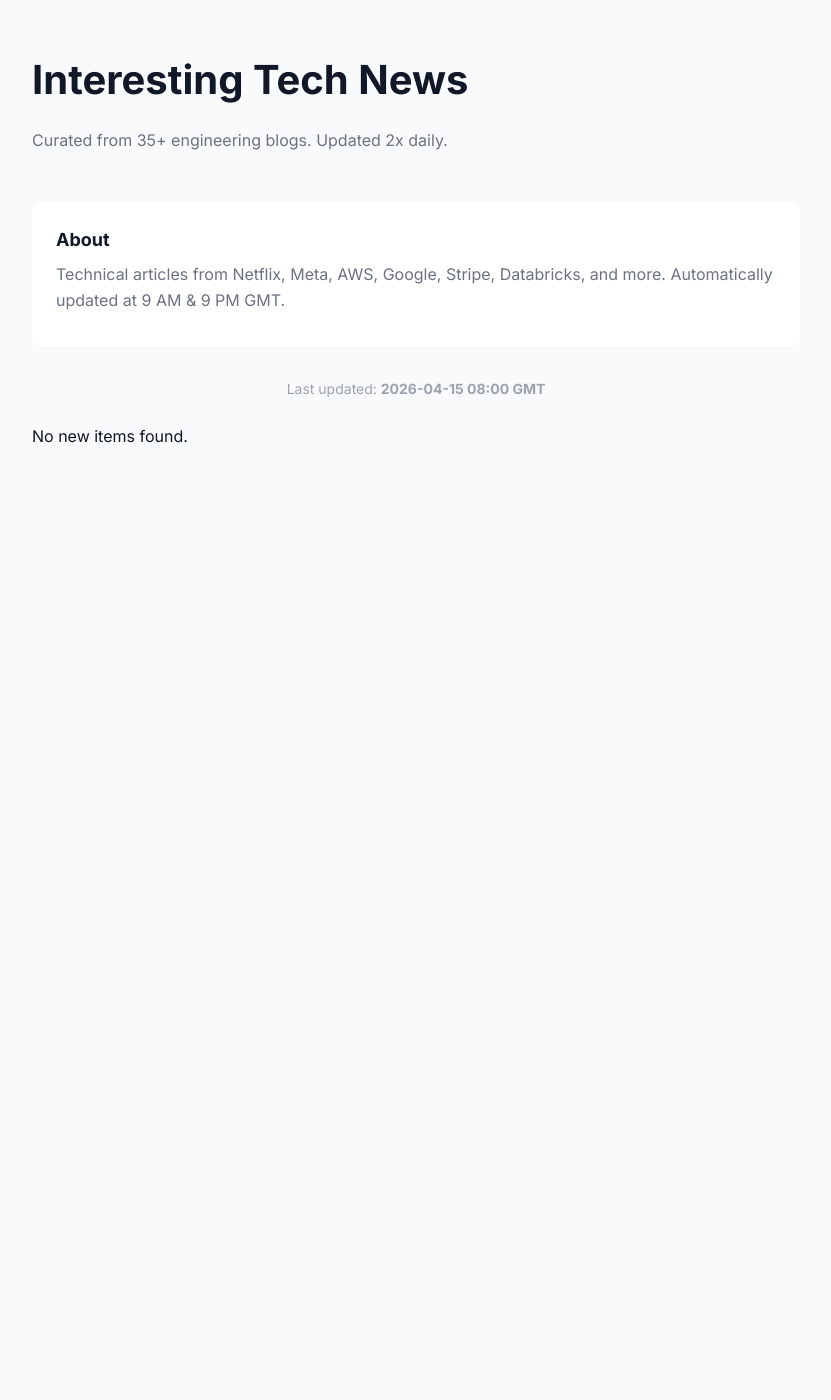
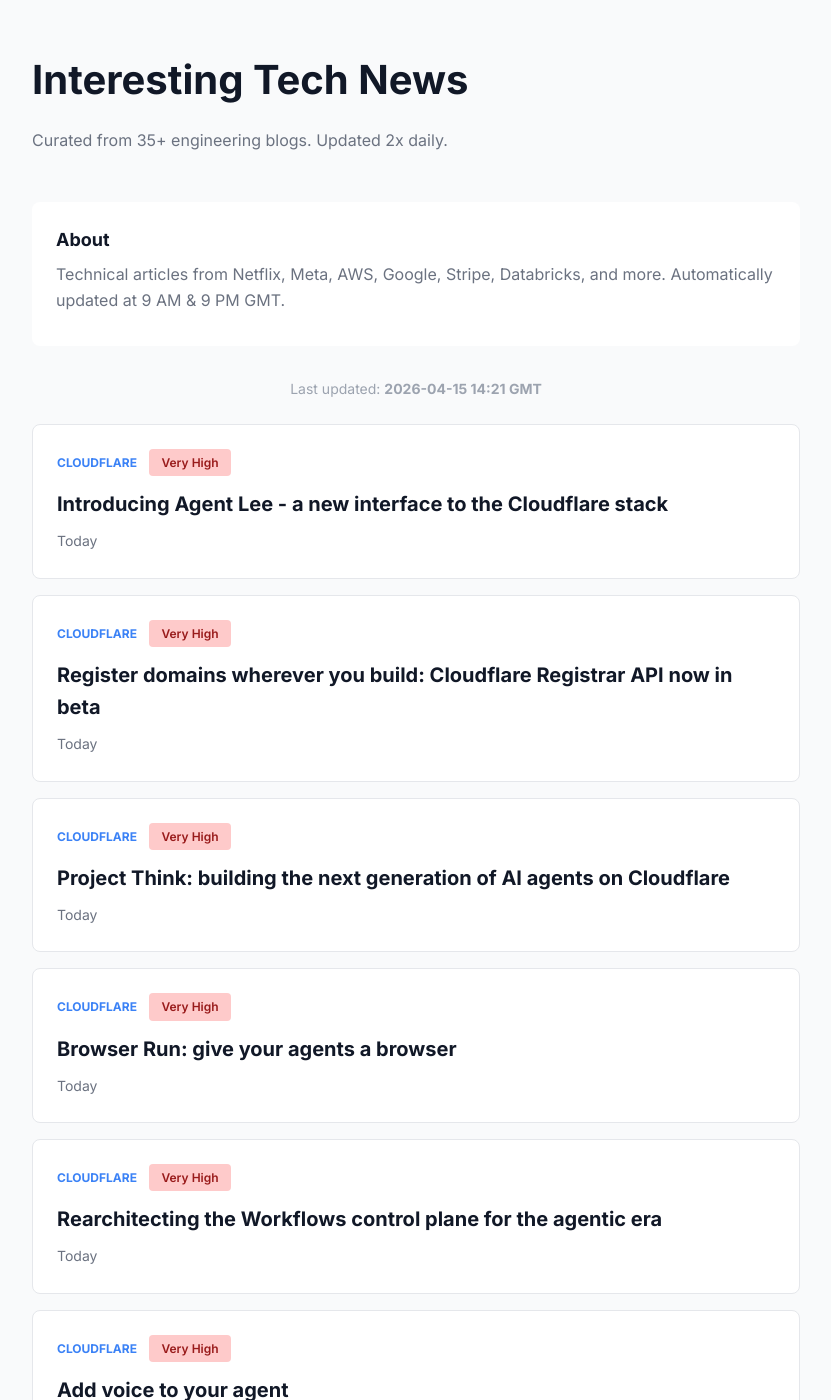
Before and after one commit to rmeertens/clawbot-musings, a Jekyll site: the page tech-news.html, which Jekyll copies as it is, in a window 1280 px wide and 1400 px high. Shown: the whole window, without its empty margins (224-1055 px from the left). Built offline with Jekyll 4.4.1, drawn with Linux system fonts in a browser that asks for light colours; some of the changed text lies outside the part shown.

Commit message:
Auto-update: Tech news feed (2026-04-15 14:21 GMT)

```diff
--- a/tech-news.html
+++ b/tech-news.html
@@ -39,10 +39,72 @@
       <p>Technical articles from Netflix, Meta, AWS, Google, Stripe, Databricks, and more. Automatically updated at 9 AM & 9 PM GMT.</p>
     </section>
 
-    <div class="updated">Last updated: <strong>2026-04-15 08:00 GMT</strong></div>
+    <div class="updated">Last updated: <strong>2026-04-15 14:21 GMT</strong></div>
 
     <section id="news-feed">
-<p>No new items found.</p>    </section>
+<article class="news-item">
+  <span class="source">Cloudflare</span>
+  <span class="badge priority-very-high">Very High</span>
+  <h2><a href="https://blog.cloudflare.com/introducing-agent-lee/" target="_blank">Introducing Agent Lee - a new interface to the Cloudflare stack</a></h2>
+  <time>Today</time>
+</article>
+
+<article class="news-item">
+  <span class="source">Cloudflare</span>
+  <span class="badge priority-very-high">Very High</span>
+  <h2><a href="https://blog.cloudflare.com/registrar-api-beta/" target="_blank">Register domains wherever you build: Cloudflare Registrar API now in beta</a></h2>
+  <time>Today</time>
+</article>
+
+<article class="news-item">
+  <span class="source">Cloudflare</span>
+  <span class="badge priority-very-high">Very High</span>
+  <h2><a href="https://blog.cloudflare.com/project-think/" target="_blank">Project Think: building the next generation of AI agents on Cloudflare</a></h2>
+  <time>Today</time>
+</article>
+
+<article class="news-item">
+  <span class="source">Cloudflare</span>
+  <span class="badge priority-very-high">Very High</span>
+  <h2><a href="https://blog.cloudflare.com/browser-run-for-ai-agents/" target="_blank">Browser Run: give your agents a browser</a></h2>
+  <time>Today</time>
+</article>
+
+<article class="news-item">
+  <span class="source">Cloudflare</span>
+  <span class="badge priority-very-high">Very High</span>
+  <h2><a href="https://blog.cloudflare.com/workflows-v2/" target="_blank">Rearchitecting the Workflows control plane for the agentic era</a></h2>
+  <time>Today</time>
+</article>
+
+<article class="news-item">
+  <span class="source">Cloudflare</span>
+  <span class="badge priority-very-high">Very High</span>
+  <h2><a href="https://blog.cloudflare.com/voice-agents/" target="_blank">Add voice to your agent</a></h2>
+  <time>Today</time>
+</article>
+
+<article class="news-item">
+  <span class="source">Huggingface</span>
+  <span class="badge priority-very-high">Very High</span>
+  <h2><a href="https://huggingface.co/blog/Hcompany/holotab" target="_blank">Meet HoloTab by HCompany. Your AI browser companion.</a></h2>
+  <time>Today</time>
+</article>
+
+<article class="news-item">
+  <span class="source">Azure</span>
+  <span class="badge priority-high">High</span>
+  <h2><a href="https://azure.microsoft.com/en-us/blog/optimize-object-storage-costs-automatically-with-smart-tier-now-generally-available/" target="_blank">Optimize object storage costs automatically with smart tier—now generally available</a></h2>
+  <time>Yesterday</time>
+</article>
+
+<article class="news-item">
+  <span class="source">Huggingface</span>
+  <span class="badge priority-medium">Medium</span>
+  <h2><a href="https://huggingface.co/blog/Hcompany/holotron-12b" target="_blank">Holotron-12B - High Throughput Computer Use Agent</a></h2>
+  <time>Mar 17</time>
+</article>
+    </section>
   </div>
 </body>
 </html>
```
